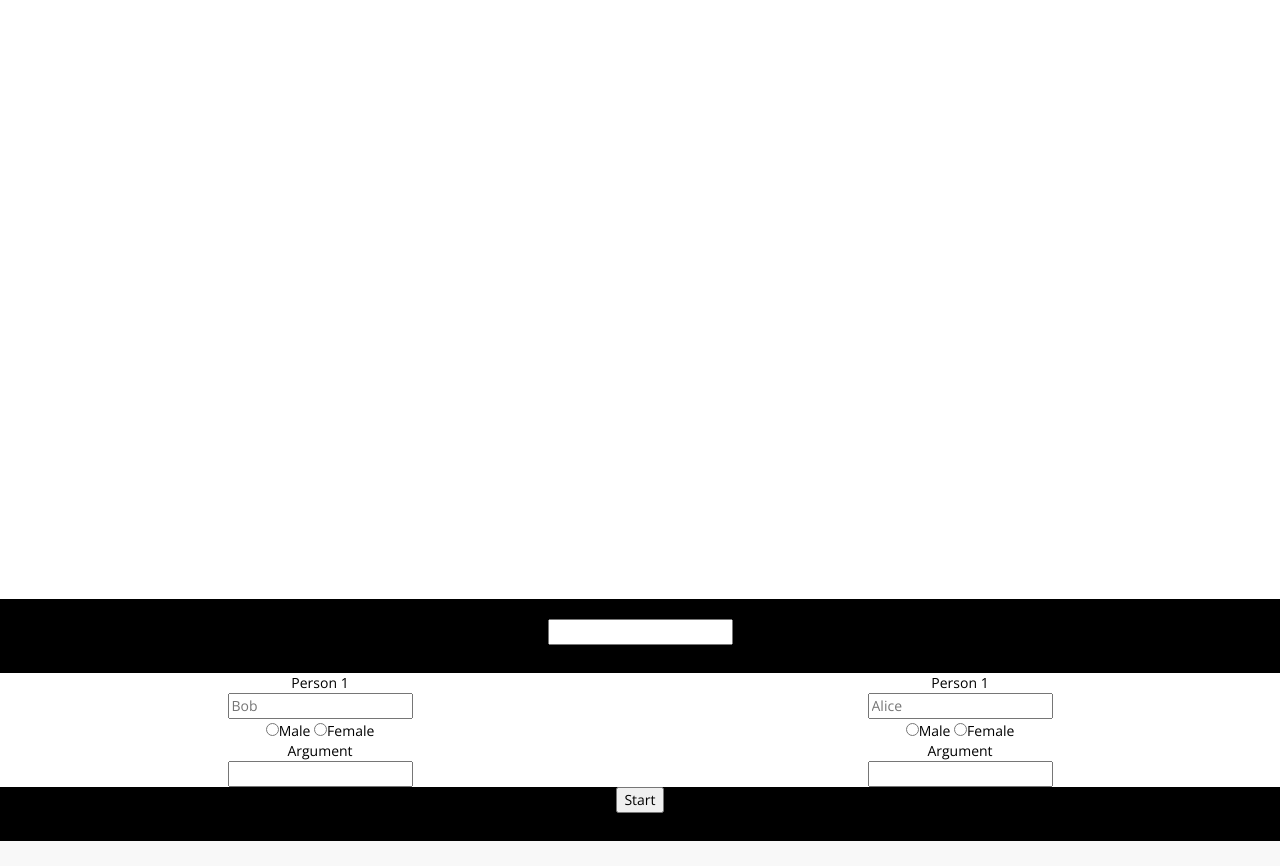
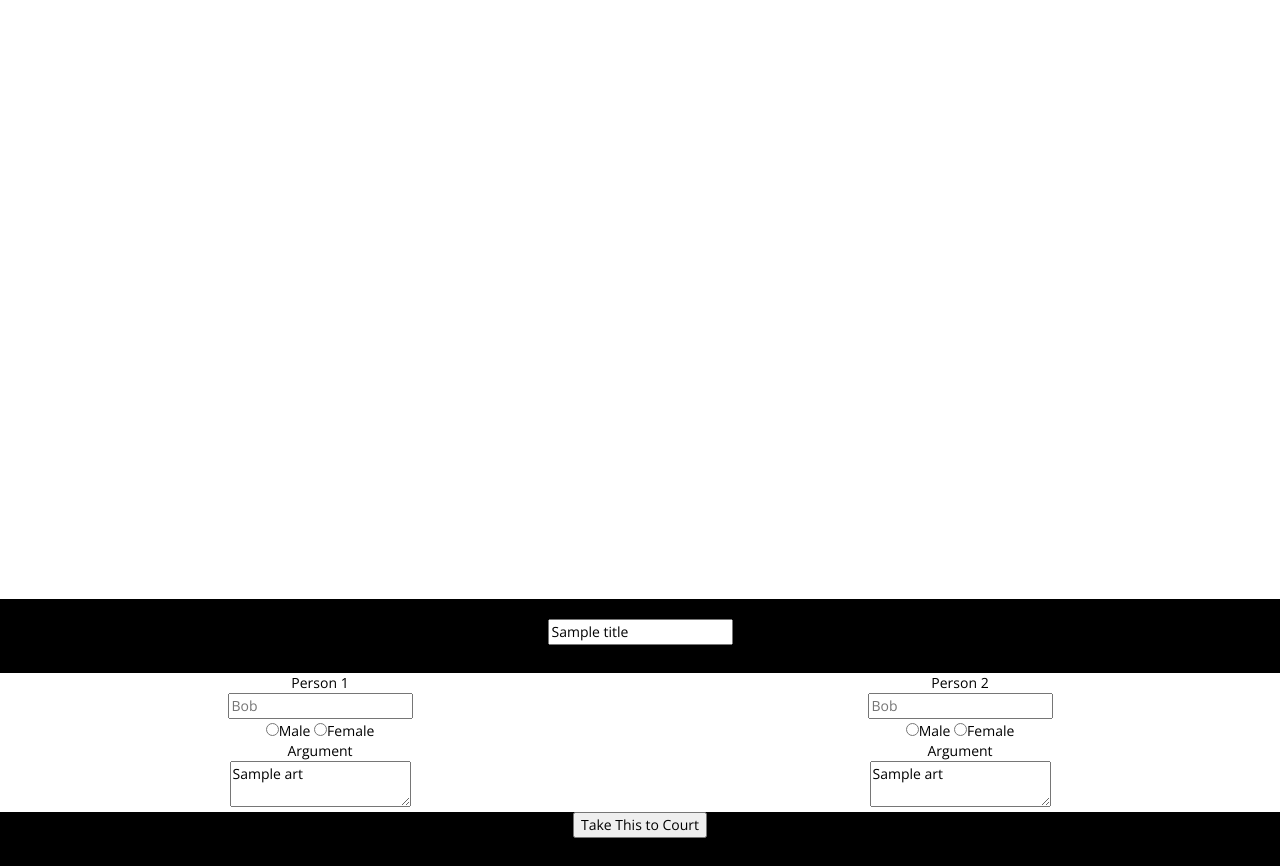
Before and after one commit to joshperline/squabble-app, a Python web app: template templates/argument.html in a window 1280 px wide. Shown: the part 73-939 px from the top of the page. Before the commit the page ends 914 px from the top, so only its background shows below. Run offline with Jinja, Linux system fonts and the light colour scheme; the template is opened without the code that fills it: most values are stand-ins (such as "Sample title", 1, 10 or a date in 2020); some libraries are stand-ins or nearby versions.

```diff
--- a/templates/argument.html
+++ b/templates/argument.html
@@ -56,7 +56,7 @@
         <form>
             Title:
             <br>
-            <input type="text" name="title">
+            <input type="text" name="title" value="{{title}}">
             <br>
         </form>
         <div class="new-argument-message">
@@ -74,16 +74,16 @@
                     <form>
                         Argument
                         <br>
-                        <input type="text" name="argument1">
+                        <textarea name="arg1">{{art}}</textarea>
                         <br>
                     </form>
                 </div>
             </div>
             <div id="column2">
                 <form>
-                    Person 1
+                    Person 2
                     <br>
-                    <input type="text" name="person1" placeholder="Alice">
+                    <input type="text" name="person1" placeholder="Bob">
                     <br>
                     <input type="radio" name="sex" value="male">Male
                     <input type="radio" name="sex" value="female">Female
@@ -92,12 +92,12 @@
                 <form>
                     Argument
                     <br>
-                    <input type="text" name="argument1">
+                    <textarea name="arg1">{{art}}</textarea>
                     <br>
                 </form>
             </div>
             <div id="clear"></div>
-            <button type="button" name="start">Start</button>
+            <button type="button" name="start">Take This to Court</button>
         </div>
     </div>
 
```
